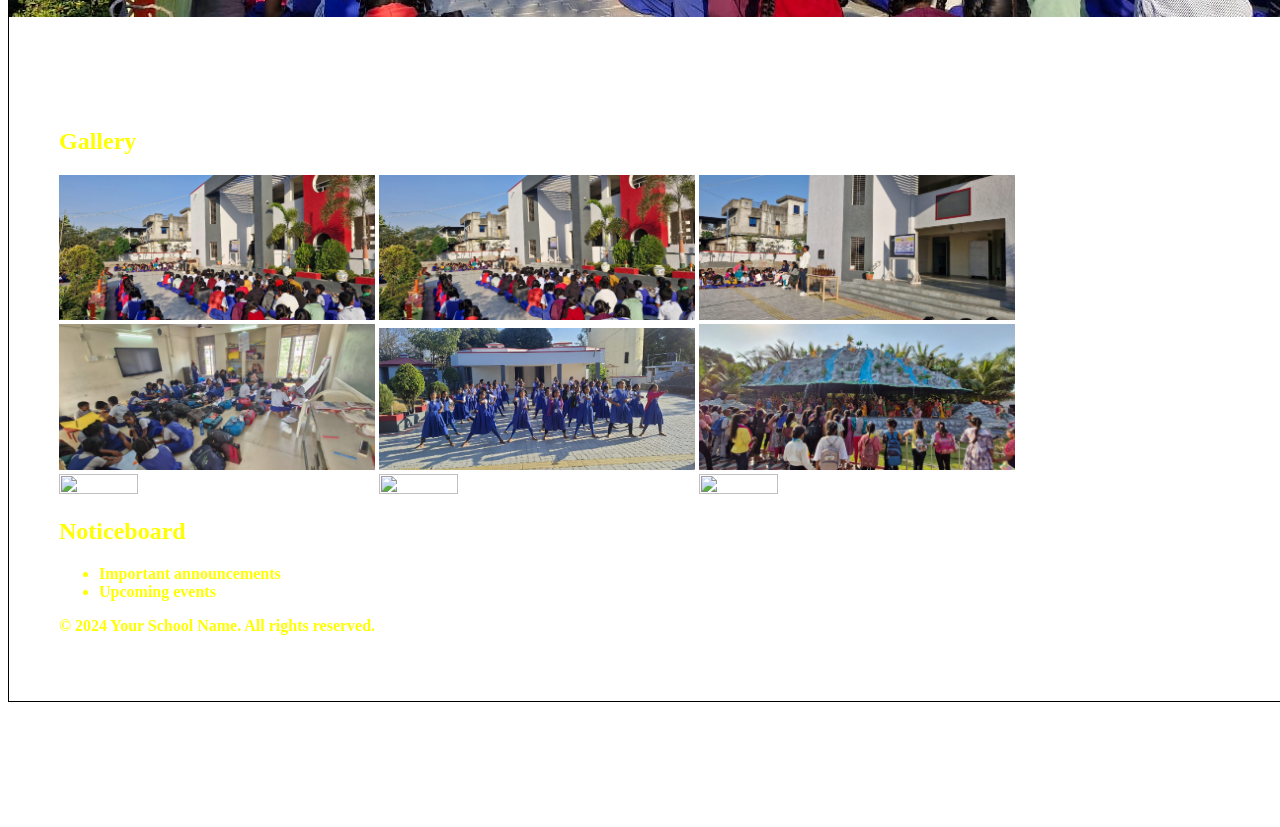
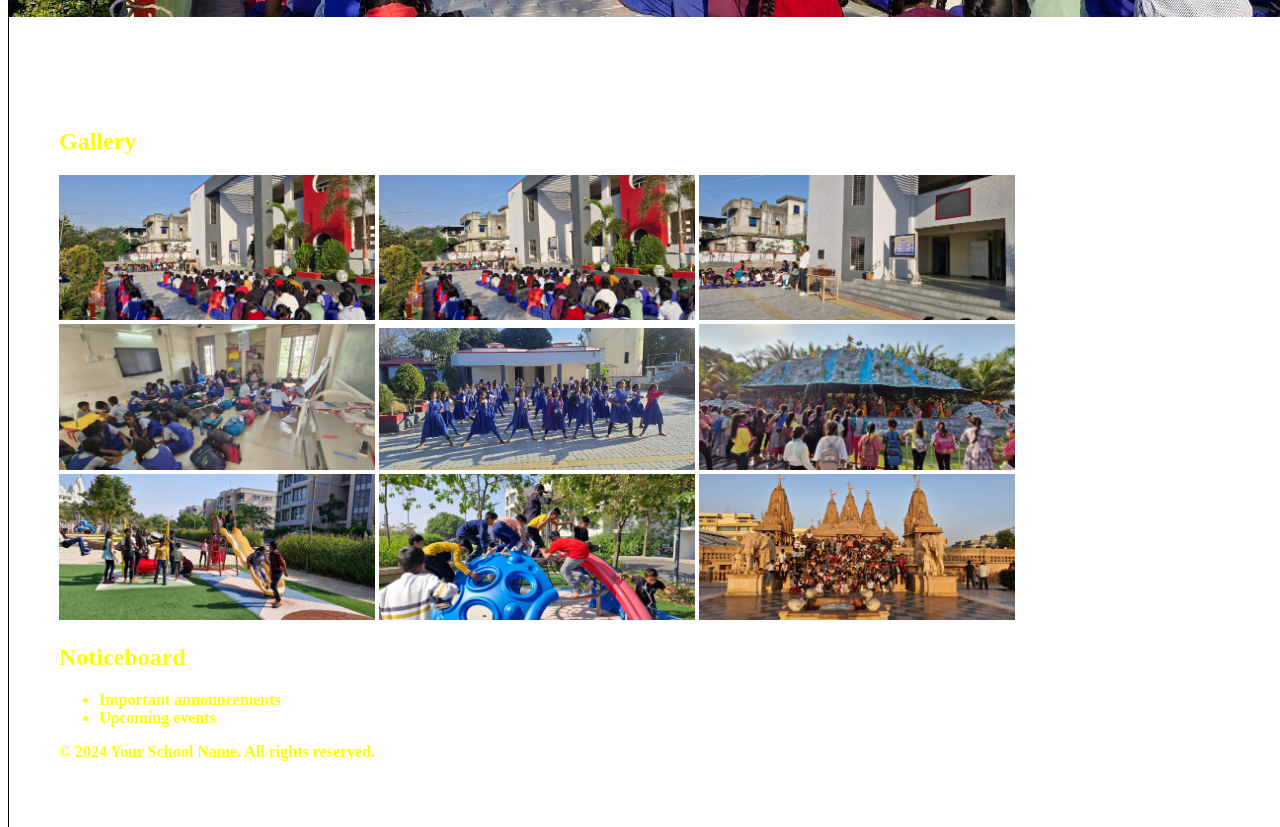
Before and after one commit to Preet3627/PonsriSchool, a plain HTML site: page index.html in a window 1280 px wide. Shown: the part 583-1410 px from the top of the page. Before the commit the page ends 1293 px from the top, so only its background shows below. Drawn offline with Linux system fonts and the light colour scheme.

Commit message:
Update index.html

```diff
--- a/index.html
+++ b/index.html
@@ -77,7 +77,7 @@
             <li><a href="#about">About Us</a></li>
             <li><a href="#gallery">Gallery</a></li>
             <li><a href="#noticeboard">Noticeboard</a></li>
-            <li><a href="https://wa.me/your-whatsapp-number">WhatsApp</a></li>
+            <li><a href="https://chat.whatsapp.com/BdTQTkJefgWHPvHa0rGejh">WhatsApp</a></li>
             <li><a href="https://t.me/your-telegram-channel">Telegram</a></li>
             <li><a href="https://www.youtube.com/@prathmikvidhyamandirponsri4407?si=qiTfZ66krtbQmcVG">YouTube</a></li>
             <li><a href="https://www.facebook.com/share/xrhLo1Bq8ZxSPgvY/?mibextid=qi2Omg">Facebook</a></li>
@@ -108,9 +108,9 @@
         <img src="IMG-20240302-WA0048.jpg" height="50%" width="25%"></img>
         <img src="IMG-20240302-WA0042.jpg" height="50%" width="25%"></img>
         <img src="IMG-20240302-WA0043.jpg" height="50%" width="25%"></img>
-        <img src="" height="50%" width="25%"></img>
-        <img src="" height="50%" width="25%"></img>
-        <img src="" height="50%" width="25%"></img>
+        <img src="IMG-20240302-WA0044.jpg" height="50%" width="25%"></img>
+        <img src="IMG-20240302-WA0045.jpg" height="50%" width="25%"></img>
+        <img src="IMG-20240302-WA0046.jpg" height="50%" width="25%"></img>
 
     </section>
 
```
